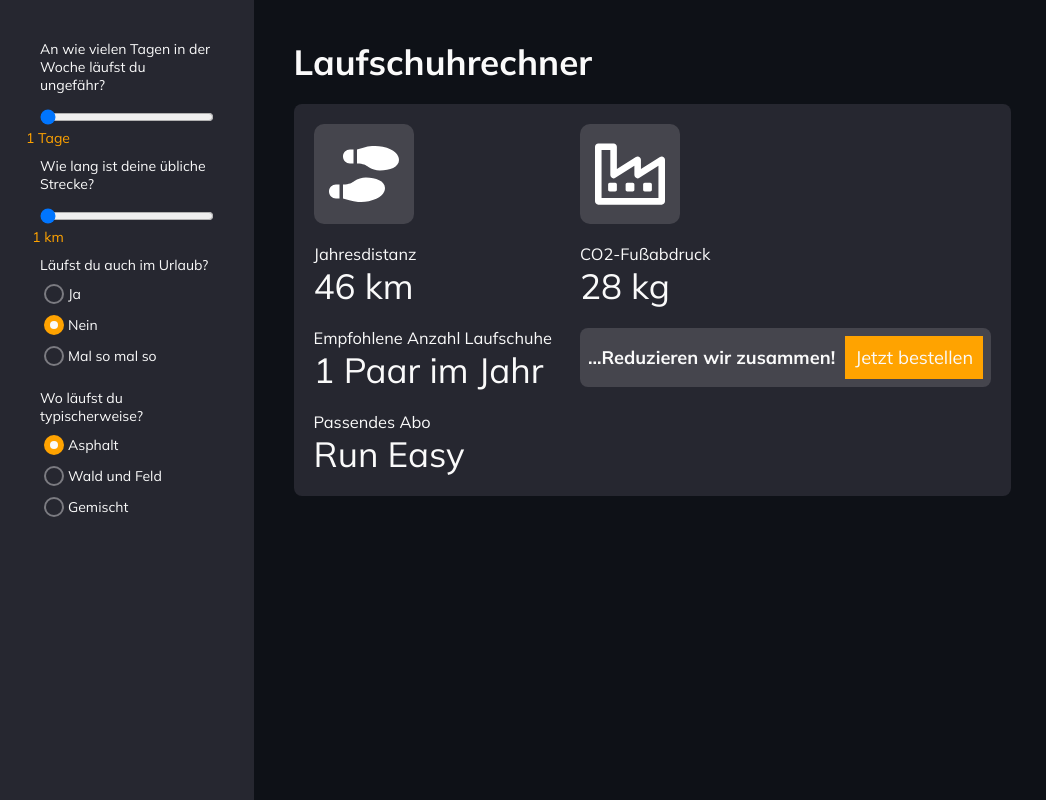
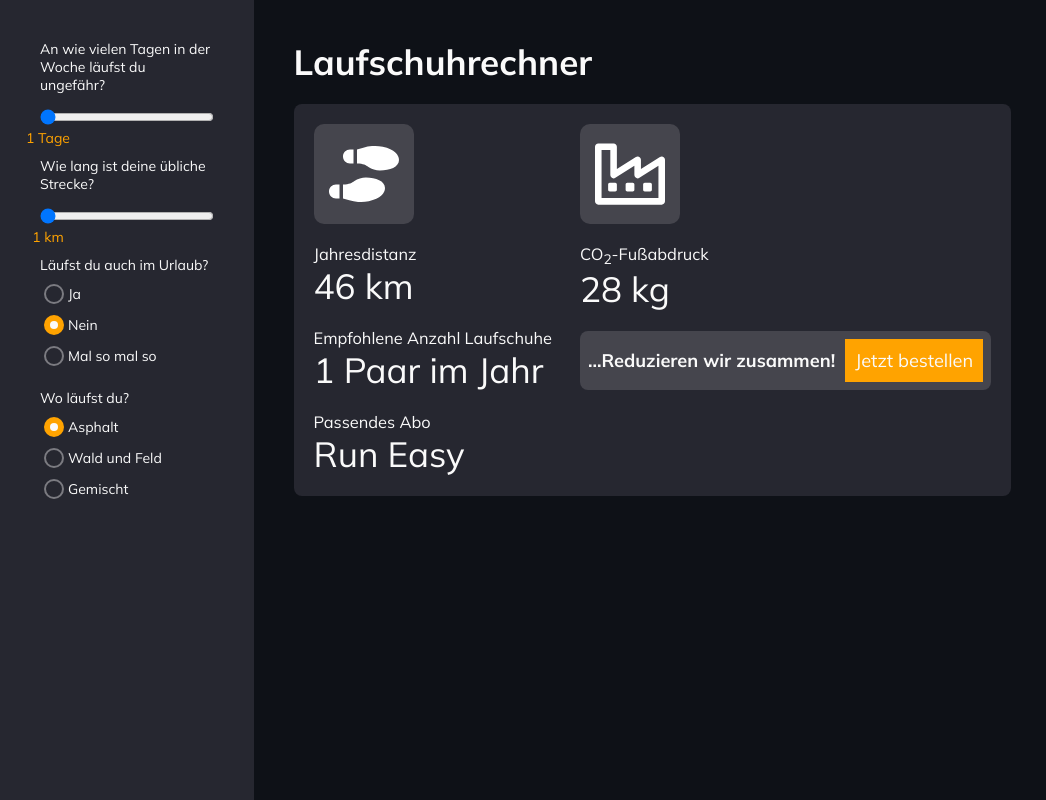
Before and after one commit to CinatitBR/shoe-calculator, a React (Create React App) app: page / in a window 1280 px wide. Shown: the whole page, without its empty margins (0-1046 px from the left). Built offline with nearby package versions, Linux system fonts and the light colour scheme.

Commit message:
Update texts

```diff
--- a/src/App.js
+++ b/src/App.js
@@ -153,7 +153,7 @@ function App() {
               <div className="info-field-list">
                 <InfoFieldList
                   fields={[{
-                    title: 'CO2-Fußabdruck',
+                    title: <>CO<sub>2</sub>-Fußabdruck</>,
                     value: `${shoeInfo.co2} kg`
                   }]}
                 />
--- a/src/components/ShoeForm/index.js
+++ b/src/components/ShoeForm/index.js
@@ -73,7 +73,7 @@ const ShoeForm = ({ values, onChange }) => {
           </div>
 
           <div className="field">
-            Wo läufst du typischerweise?
+            Wo läufst du?
 
             <div className="input-group">
               <InputRadio
```
